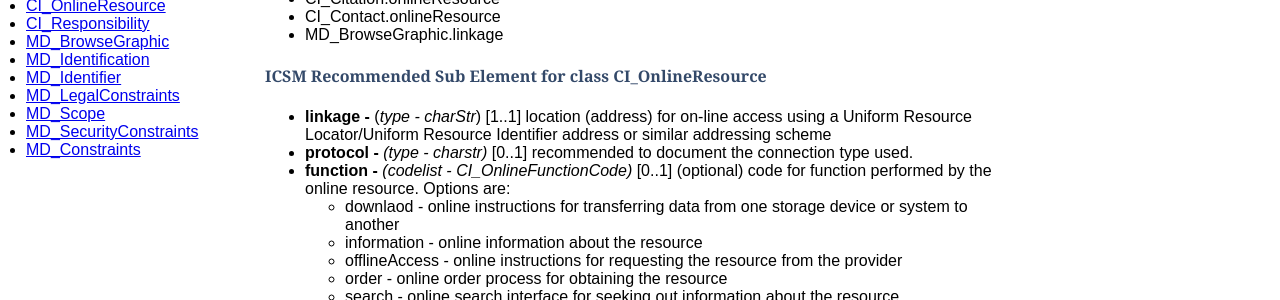
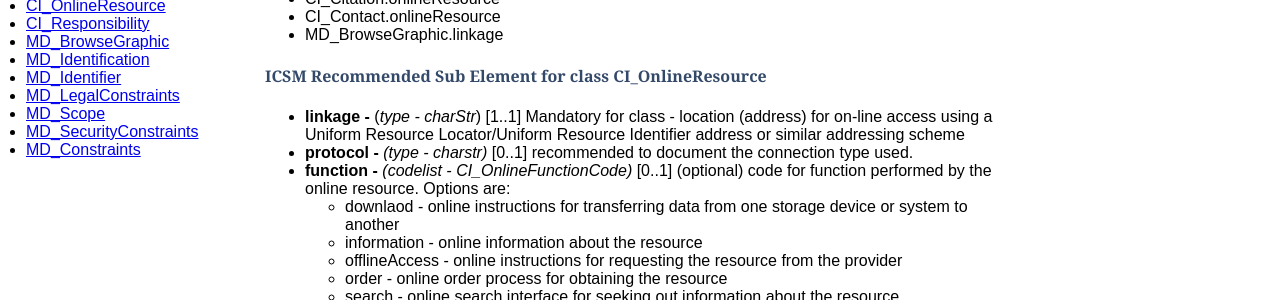
Before and after one commit to OpenWork-NZ/mdwg, a Jekyll site: the page built from docs/_defs/class-CI_OnlineResource.md, in a window 1280 px wide. Shown: the part 930-1230 px from the top of the page. Built offline with Jekyll 4.4.1, drawn with Linux system fonts in a browser that asks for light colours.

Commit message:
Minor edit
Explicitly state that ‘linkage’ is mandatory for the class

```diff
--- a/docs/_defs/class-CI_OnlineResource.md
+++ b/docs/_defs/class-CI_OnlineResource.md
@@ -32,7 +32,7 @@ Most metadata contains information about resources that are avaliable online. In
 
 #### ICSM Recommended Sub Element for class CI_OnlineResource
 
-- **linkage -** (*type - charStr*) [1..1] location (address) for on-line access using a Uniform Resource Locator/Uniform Resource Identifier address or similar addressing scheme
+- **linkage -** (*type - charStr*) [1..1] Mandatory for class - location (address) for on-line access using a Uniform Resource Locator/Uniform Resource Identifier address or similar addressing scheme
 - **protocol -** *(type - charstr)* [0..1] recommended to document the connection type used.
 - **function -** *(codelist - CI_OnlineFunctionCode)* [0..1] (optional) code for function performed by the online resource. Options are:
   - downlaod -  online instructions for transferring data from one storage device or system to another
```
